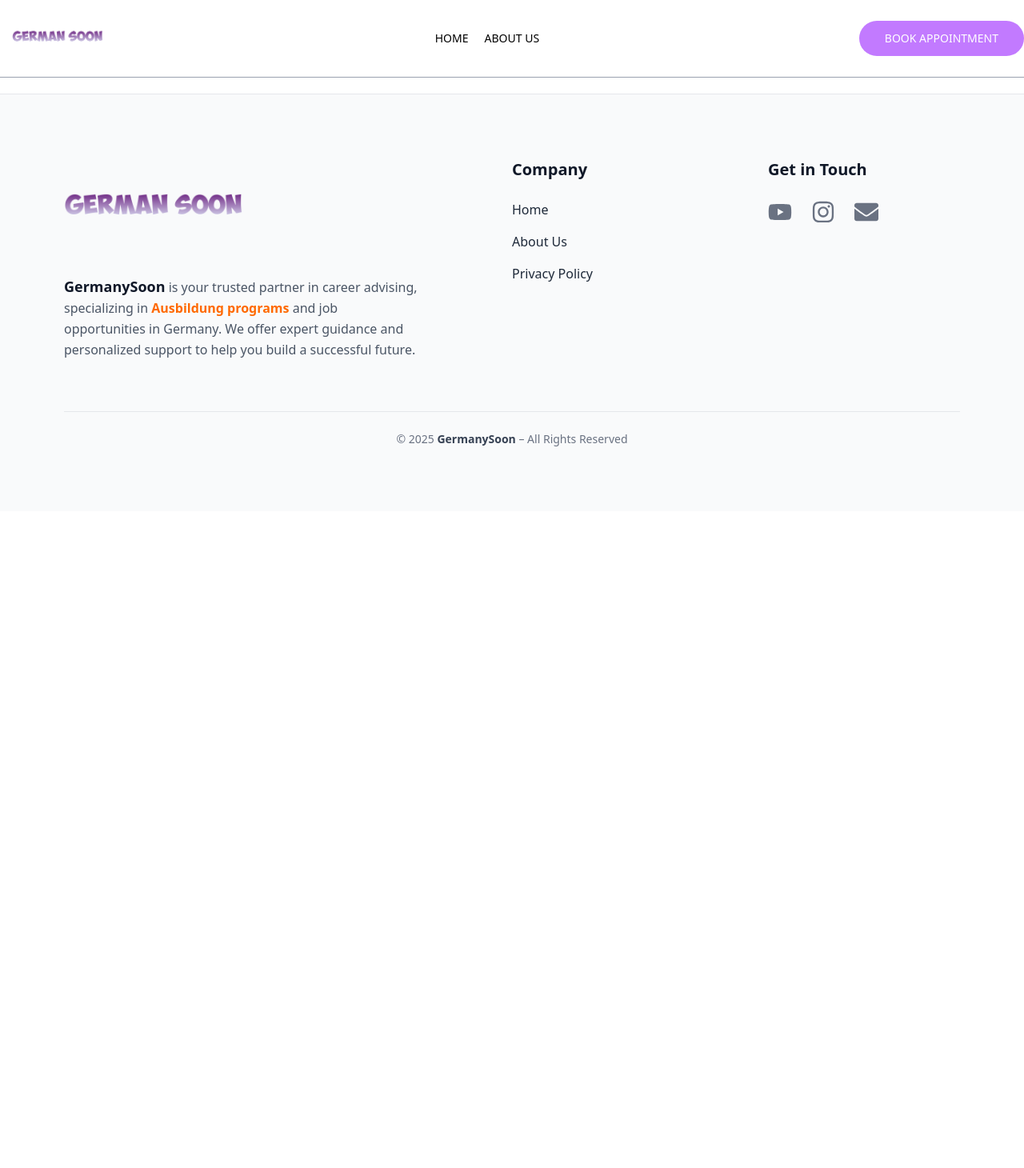
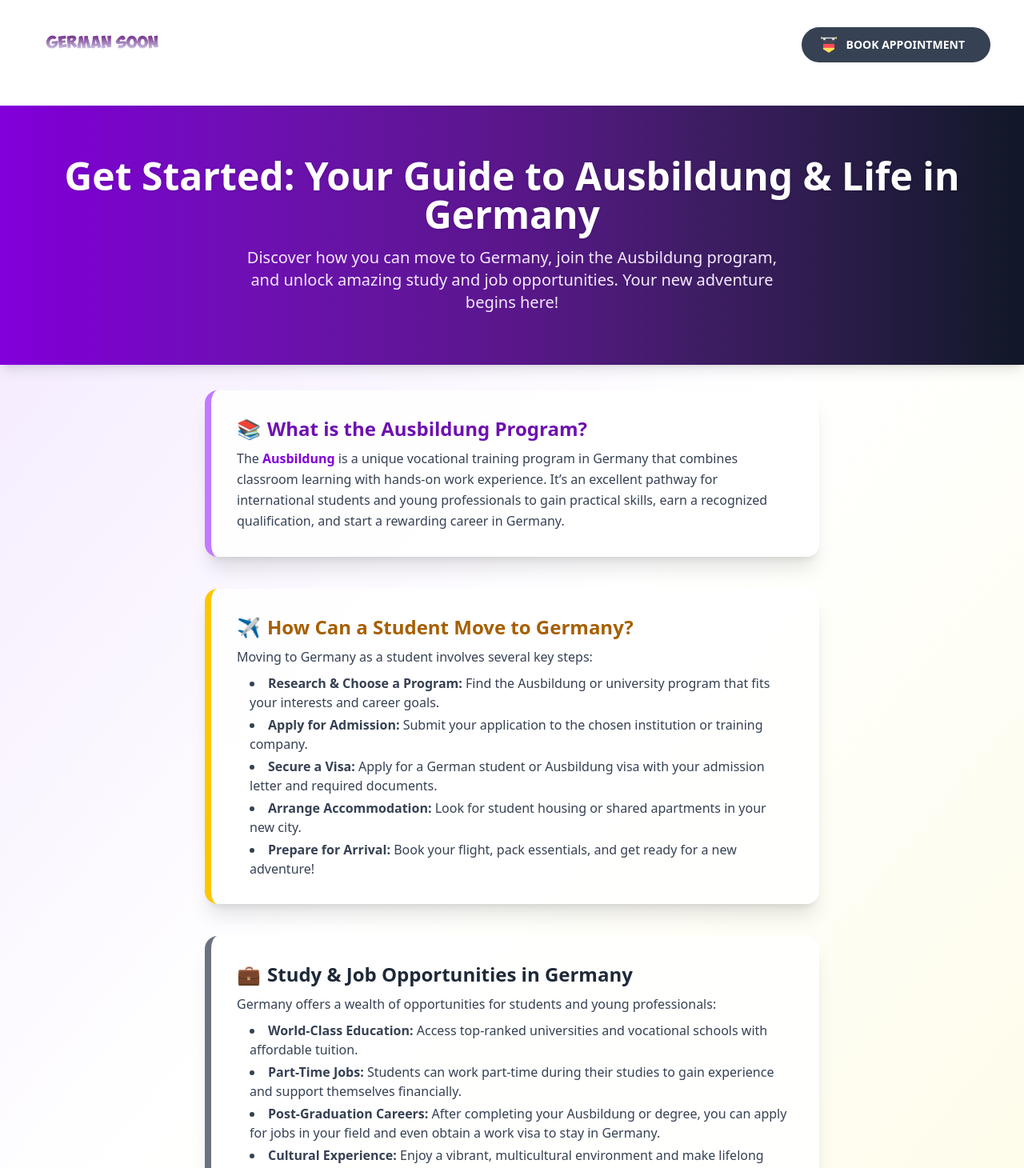
Before and after one commit to Piyush1803/germanySoon-frontend, a React (Vite) app: page /getstarted in a window 1280 px wide. Shown: the top 1460 px of the page at 80% size. Before the commit the page ends 800 px from the top, so only its background shows below. Built offline with nearby package versions, Linux system fonts and the light colour scheme.

Commit message:
Ui Enhancement

```diff
--- a/src/App.jsx
+++ b/src/App.jsx
@@ -4,6 +4,7 @@ import About from "./pages/About";
 import Navbar from "./components/Navbar";
 import Footer from "./components/Footer";
 import { useLocation } from "react-router-dom";
+import GetStarted from "./pages/getStarted";
 
 function App() {
   const location = useLocation();
@@ -14,6 +15,7 @@ function App() {
       <Routes>
         <Route path="/" element={<Home />} />
         <Route path="/about" element={<About />} />
+        <Route path="/getstarted" element={<GetStarted />} />
       </Routes>
       <Footer />
     </div>
--- a/src/assets/assets.js
+++ b/src/assets/assets.js
@@ -11,12 +11,13 @@ import Nine from './nine.jpg'
 import Ten from './ten.jpg'
 import Eleven from './eleven.jpg'
 import Twelve from './twelve.png'
+import book_appointment_icon from './book_appointment_icon.png'
 
 import dropdown_icon from './dropdown_icon.svg'
 import profile_pic from './profile_pic.png'
 
 
-export const assets ={
+export const assets = {
     logo,
     First,
     Second,
@@ -31,7 +32,8 @@ export const assets ={
     Eleven,
     Twelve,
     dropdown_icon,
-    profile_pic
+    profile_pic,
+    book_appointment_icon
 
 
 }
--- a/src/components/Navbar.jsx
+++ b/src/components/Navbar.jsx
@@ -5,35 +5,47 @@ import AppointmentModal from './AppointmentModal';
 
 const Navbar = () => {
   const [isModalOpen, setIsModalOpen] = useState(false);
+  const [mobileMenuOpen, setMobileMenuOpen] = useState(false);
 
   return (
-    <div className="flex items-center justify-between py-4 mb-5 border-b border-gray-400 text-sm">
+    <div className="flex items-center justify-between py-4 mb-5 text-sm relative bg-transparent">
       <img
-        className="w-36 h-16 object-contain cursor-pointer"
+        className="w-36 h-14 object-contain cursor-pointer ml-6 md:w-44 md:h-20 md:ml-10"
         src={assets.logo}
         alt="Logo"
       />
 
+      {/* Desktop Nav */}
       <ul className="hidden md:flex items-start gap-5 font-medium">
         <NavLink to="/" className="group">
-          <li className="py-1 hover:text-purple-600 transition-colors">HOME</li>
-          <hr className="border-none h-0.5 bg-purple-600 w-3/5 mx-auto hidden group-hover:block" />
+          <li className="py-1 text-white hover:text-purple-300 transition-colors">HOME
+            <span className="block h-0.5 bg-purple-600 w-3/5 mx-auto scale-x-0 group-hover:scale-x-100 transition-transform duration-300 origin-left rounded"></span>
+          </li>
         </NavLink>
         <NavLink to="/about" className="group">
-          <li className="py-1 hover:text-purple-600 transition-colors">ABOUT US</li>
-          <hr className="border-none h-0.5 bg-purple-600 w-3/5 mx-auto hidden group-hover:block" />
+          <li className="py-1 text-white hover:text-purple-300 transition-colors">ABOUT US
+            <span className="block h-0.5 bg-purple-600 w-3/5 mx-auto scale-x-0 group-hover:scale-x-100 transition-transform duration-300 origin-left rounded"></span>
+          </li>
         </NavLink>
-
       </ul>
 
+      {/* Desktop Button */}
       <button
         onClick={() => setIsModalOpen(true)}
-        className="bg-purple-400 text-white px-8 py-3 rounded-full font-light hidden md:block hover:bg-purple-500 transition-colors"
+        className="bg-gray-700 text-white px-8 py-3 rounded-full font-semibold border-2 border-white hidden md:flex items-center gap-2 hover:bg-gray-900 transition-colors mr-6 md:mr-10"
       >
-        BOOK APPOINTMENT
+        <img src={assets.book_appointment_icon} alt="Book" className="w-5 h-5 inline-block align-middle mr-1 -ml-2" />
+        <span className="text-sm font-semibold align-middle"> BOOK APPOINTMENT</span>
       </button>
 
-      {isModalOpen && <AppointmentModal closeModal={() => setIsModalOpen(false)} />}
+      {isModalOpen && (
+        <>
+          <div className="fixed inset-0 bg-black/60 z-[1000]" />
+          <div className="fixed inset-0 z-[1100] flex items-center justify-center">
+            <AppointmentModal closeModal={() => setIsModalOpen(false)} />
+          </div>
+        </>
+      )}
     </div>
   );
 };
--- /dev/null
+++ b/src/pages/GetStarted.jsx
@@ -0,0 +1,109 @@
+import React from "react";
+import { motion } from "framer-motion";
+
+const sectionVariants = {
+  hidden: { opacity: 0, y: 40 },
+  visible: { opacity: 1, y: 0, transition: { duration: 0.7 } },
+};
+
+const GetStarted = () => {
+  return (
+    <div className="min-h-screen flex flex-col bg-gradient-to-br from-purple-100 via-white to-yellow-50">
+      {/* Hero Section */}
+      <div className="w-full py-16 px-4 bg-gradient-to-r from-purple-700 via-purple-900 to-gray-900 flex flex-col items-center justify-center mb-8 shadow-lg">
+        <motion.h1
+          initial={{ opacity: 0, y: -30 }}
+          animate={{ opacity: 1, y: 0 }}
+          transition={{ duration: 1 }}
+          className="text-4xl md:text-5xl font-extrabold text-white text-center drop-shadow mb-4"
+        >
+          Get Started: Your Guide to Ausbildung & Life in Germany
+        </motion.h1>
+        <motion.p
+          initial={{ opacity: 0, y: 20 }}
+          animate={{ opacity: 1, y: 0 }}
+          transition={{ delay: 0.5, duration: 1 }}
+          className="text-lg md:text-xl text-purple-100 text-center max-w-2xl mx-auto"
+        >
+          Discover how you can move to Germany, join the Ausbildung program, and unlock amazing study and job opportunities. Your new adventure begins here!
+        </motion.p>
+      </div>
+
+      <div className="flex-1 w-full px-2 md:px-0">
+        <div className="max-w-3xl mx-auto space-y-10">
+          <motion.section
+            variants={sectionVariants}
+            initial="hidden"
+            whileInView="visible"
+            viewport={{ once: true, amount: 0.3 }}
+            className="bg-white/90 rounded-2xl shadow-xl p-8 border-l-8 border-purple-400"
+          >
+            <h2 className="text-2xl font-bold text-purple-800 mb-2 flex items-center gap-2">
+              <span role="img" aria-label="book">📚</span> What is the Ausbildung Program?
+            </h2>
+            <p className="text-gray-700 leading-relaxed">
+              The <span className="font-semibold text-purple-700">Ausbildung</span> is a unique vocational training program in Germany that combines classroom learning with hands-on work experience. It’s an excellent pathway for international students and young professionals to gain practical skills, earn a recognized qualification, and start a rewarding career in Germany.
+            </p>
+          </motion.section>
+
+          <motion.section
+            variants={sectionVariants}
+            initial="hidden"
+            whileInView="visible"
+            viewport={{ once: true, amount: 0.3 }}
+            className="bg-white/90 rounded-2xl shadow-xl p-8 border-l-8 border-yellow-400"
+          >
+            <h2 className="text-2xl font-bold text-yellow-700 mb-2 flex items-center gap-2">
+              <span role="img" aria-label="airplane">✈️</span> How Can a Student Move to Germany?
+            </h2>
+            <p className="text-gray-700 leading-relaxed">
+              Moving to Germany as a student involves several key steps:
+            </p>
+            <ul className="list-disc list-inside text-gray-700 ml-4 mt-2 space-y-1">
+              <li><span className="font-semibold">Research & Choose a Program:</span> Find the Ausbildung or university program that fits your interests and career goals.</li>
+              <li><span className="font-semibold">Apply for Admission:</span> Submit your application to the chosen institution or training company.</li>
+              <li><span className="font-semibold">Secure a Visa:</span> Apply for a German student or Ausbildung visa with your admission letter and required documents.</li>
+              <li><span className="font-semibold">Arrange Accommodation:</span> Look for student housing or shared apartments in your new city.</li>
+              <li><span className="font-semibold">Prepare for Arrival:</span> Book your flight, pack essentials, and get ready for a new adventure!</li>
+            </ul>
+          </motion.section>
+
+          <motion.section
+            variants={sectionVariants}
+            initial="hidden"
+            whileInView="visible"
+            viewport={{ once: true, amount: 0.3 }}
+            className="bg-white/90 rounded-2xl shadow-xl p-8 border-l-8 border-gray-500"
+          >
+            <h2 className="text-2xl font-bold text-gray-800 mb-2 flex items-center gap-2">
+              <span role="img" aria-label="briefcase">💼</span> Study & Job Opportunities in Germany
+            </h2>
+            <p className="text-gray-700 leading-relaxed">
+              Germany offers a wealth of opportunities for students and young professionals:
+            </p>
+            <ul className="list-disc list-inside text-gray-700 ml-4 mt-2 space-y-1">
+              <li><span className="font-semibold">World-Class Education:</span> Access top-ranked universities and vocational schools with affordable tuition.</li>
+              <li><span className="font-semibold">Part-Time Jobs:</span> Students can work part-time during their studies to gain experience and support themselves financially.</li>
+              <li><span className="font-semibold">Post-Graduation Careers:</span> After completing your Ausbildung or degree, you can apply for jobs in your field and even obtain a work visa to stay in Germany.</li>
+              <li><span className="font-semibold">Cultural Experience:</span> Enjoy a vibrant, multicultural environment and make lifelong friends from around the world.</li>
+            </ul>
+          </motion.section>
+
+          <motion.div
+            initial={{ opacity: 0, scale: 0.9 }}
+            whileInView={{ opacity: 1, scale: 1 }}
+            transition={{ duration: 0.7, delay: 0.2 }}
+            viewport={{ once: true }}
+            className="text-center mt-10"
+          >
+            <span className="inline-block bg-gradient-to-r from-purple-400 via-yellow-300 to-purple-700 text-purple-900 px-6 py-3 rounded-full font-bold shadow-lg animate-pulse">
+              Ready to start your journey? Explore Ausbildung, study, and career options in Germany today!
+            </span>
+          </motion.div>
+        </div>
+      </div>
+    </div>
+  );
+};
+
+export default GetStarted;
--- a/src/pages/Home.jsx
+++ b/src/pages/Home.jsx
@@ -88,7 +88,7 @@ const HomePage = () => {
   }, [location, navigate]);
 
   return (
-    <div className="font-sans text-gray-900">
+    <div className="font-sans text-gray-900 overflow-x-hidden w-full">
       {/* 🎥 Video Banner with Navbar */}
       <div className="relative w-full overflow-hidden h-[80vh] sm:h-[100vh]">
         <video
@@ -100,13 +100,16 @@ const HomePage = () => {
           playsInline
         />
 
+        {/* Gradient Overlay for contrast */}
+        <div className="absolute top-0 left-0 w-full h-full z-10 bg-black/70" />
+
         {/* Navbar */}
         <div className="relative z-20">
           <Navbar />
         </div>
 
         {/* Hero Text */}
-        <div className="relative z-20 flex flex-col justify-center items-center text-white h-full text-center px-4">
+        <div className="relative z-30 flex flex-col justify-center items-center text-white h-full text-center px-4 mt-0 md:mt-[-40px]">
           <motion.h1
             className="text-5xl md:text-6xl font-extrabold drop-shadow-md"
             initial={{ opacity: 0, y: -20 }}
@@ -125,13 +128,15 @@ const HomePage = () => {
           </motion.p>
           <motion.button
             whileHover={{ scale: 1.05 }}
-            className="mt-6 px-6 py-3 bg-orange-500 text-white font-semibold rounded-full shadow-lg hover:bg-orange-600"
+            className="mt-6 px-8 py-3 bg-gradient-to-r from-purple-700 via-purple-900 to-gray-900 text-white font-semibold rounded-full border-2 border-white shadow-lg transition-all duration-300 hover:brightness-110"
             onClick={() => setIsModalOpen(true)}
           >
             Book Appointment
           </motion.button>
         </div>
       </div>
+      {/* Extra space below video banner */}
+      <div className="mb-12" />
 
       {/* ✅ Modal Render */}
       {isModalOpen && (
@@ -142,7 +147,7 @@ const HomePage = () => {
       <div className="h-12 bg-white" />
 
       {/* Hero Slider Section */}
-      <div className="relative w-full h-[500px] overflow-hidden -mt-11 z-0">
+      <div className="relative w-full h-[500px] overflow-hidden z-0">
         {slides.map((slide, index) => (
           <motion.div
             key={index}
@@ -164,7 +169,7 @@ const HomePage = () => {
               <motion.button
                 whileHover={{ scale: 1.05 }}
                 className="px-6 py-3 bg-orange-500 text-white font-medium rounded-full shadow hover:bg-orange-600"
-                onClick={() => setIsModalOpen(true)}
+                onClick={() => navigate('/getstarted')}
               >
                 Get Started
               </motion.button>
```
Also changed, not shown: src/assets/book_appointment_icon.png (added).
